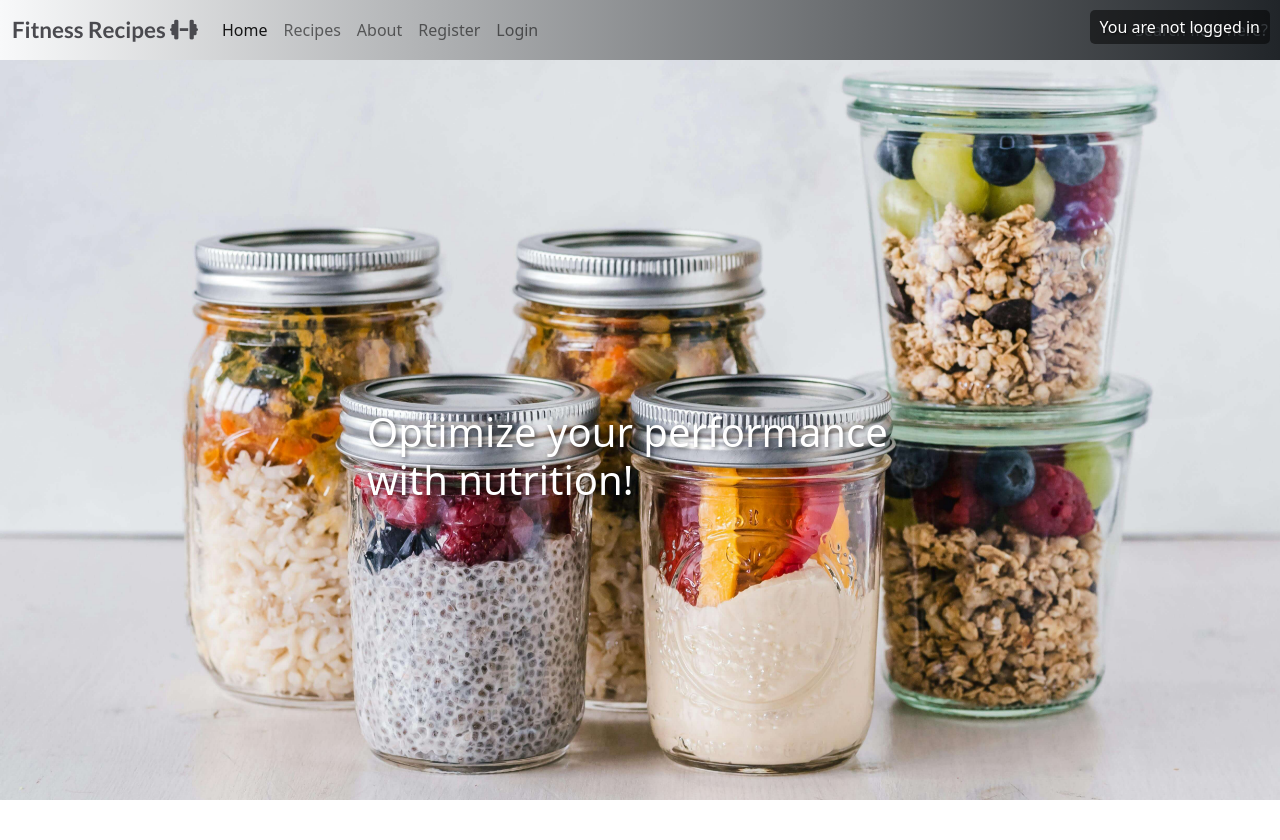
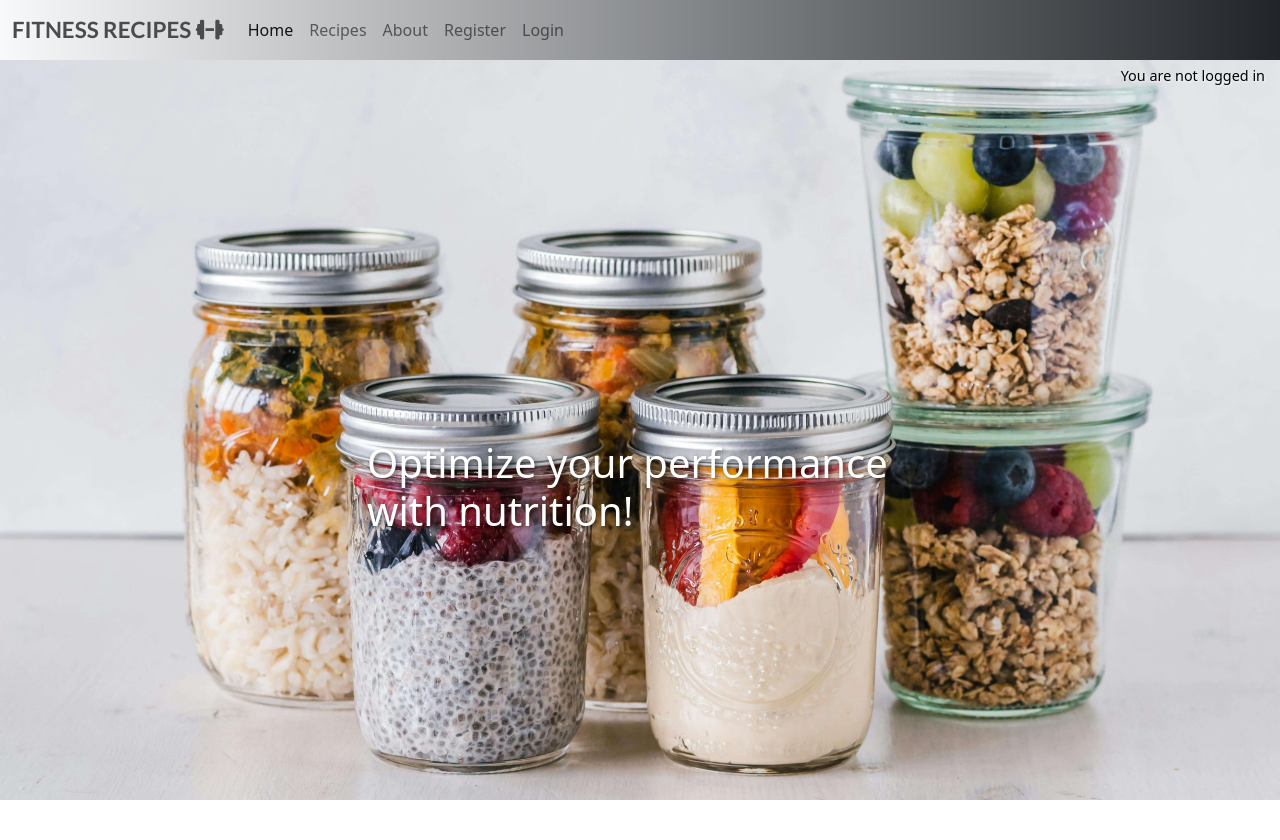
Before and after one commit to SophieTiger/fitness-recipes, a Django app: page / in a window 1280 px wide. Shown: the top 840 px of the page. Run offline with Django 4.2, Linux system fonts and the light colour scheme; some libraries are stand-ins or nearby versions.

Commit message:
Change navbar

```diff
--- a/core/templates/about/about.html
+++ b/core/templates/about/about.html
@@ -18,7 +18,7 @@
   <div class="row">
     <div class="col text-right">
       <!-- Updated on field -->
-      <p class="text-end"><em>Updated on: {{ about.updated_on }}</em></p>
+      <p class="updated-on"><em>Updated on: {{ about.updated_on }}</em></p>
     </div>
   </div>
   <div class="row justify-content-center">
--- a/fitnessrecipes/settings.py
+++ b/fitnessrecipes/settings.py
@@ -29,7 +29,7 @@ TEMPLATES_DIR = os.path.join(BASE_DIR, 'templates')
 SECRET_KEY = os.environ.get("SECRET_KEY")
 
 # SECURITY WARNING: don't run with debug turned on in production!
-DEBUG = True
+DEBUG = False
 
 ALLOWED_HOSTS = ['8000-sophietiger-fitnessreci-yqclcmt1m47.ws.codeinstitute-ide.net', '.herokuapp.com']
 
--- a/static/css/style.css
+++ b/static/css/style.css
@@ -16,6 +16,7 @@ body {
     font-family: Lato, sans-serif;
     font-size: 1.4rem;
     font-weight: 700;
+    text-transform: uppercase;
     color: #4A4A4F;
 }
 
@@ -64,15 +65,12 @@ body {
 
 /* Login message styles */
 .login-status {
-    position: absolute;
-    top: 10px;
-    right: 10px;
-    z-index: 10;
-    color: #fff;
-    text-shadow: 1px 1px 2px rgba(0,0,0,0.7);
-    background-color: rgba(0, 0, 0, 0.5);
-    padding: 5px 10px;
-    border-radius: 5px;
+    color: #000;
+    background: none;
+    padding: 5px 15px;
+    text-align: right;
+    font-size: 0.9rem;
+    text-shadow: 1px 1px 2px rgba(255, 255, 255, 0.7);
 }
 
 /* Main content area */
@@ -89,9 +87,10 @@ main {
 }
 
 /* Style for the login status text */
-.text-end {
-    color: #fff;
-    text-shadow: 1px 1px 2px rgba(0,0,0,0.7);
+.updated-on {
+    color: #000;
+    text-shadow: 1px 1px 2px rgba(255, 255, 255, 0.7);
+    text-align: right;
 }
 
 .light-bg {
@@ -260,10 +259,14 @@ main {
     background-color: rgba(0, 0, 0, 0.5) !important;
 }
 
-/* Adjust text size for different screen sizes */
+/* Responsive adjustments for different screen sizes */
 @media (max-width: 768px) {
     .home-page h1 {
         font-size: 1.5rem;
+    }
+    .login-status {
+        text-align: center;
+        padding: 5px;
     }
 }
 
--- a/templates/base.html
+++ b/templates/base.html
@@ -61,12 +61,12 @@
                             href="{% url 'about' %}">About</a>
                     </li>
                     {% if user.is_authenticated %}
+                    <li class="nav-item"></li>
+                        <a class="nav-link" aria-current="page" href="{% url 'favorites' %}">Favorites</a>
+                    </li>
                     <li class="nav-item">
                         <a class="nav-link {% if request.path == logout_url %}active{% endif %}" aria-current="page"
                             href="{% url 'account_logout' %}">Logout</a>
-                    </li>
-                    <li class="nav-item">
-                        <a class="nav-link" aria-current="page" href="{% url 'favorites' %}">Favorites</a>
                     </li>
                     {% else %}
                     <li class="nav-item">
@@ -79,12 +79,18 @@
                     </li>
                     {% endif %}
                 </ul>
-                <span class="navbar-text text-muted">
-                    Search field here?
-                </span>
             </div>
         </div>
     </nav>
+    <!-- Login Status Message -->
+    <div class="login-status text-end">
+        {% if user.is_authenticated %}
+        <p class="m-0">You are logged in as {{ user }}</p>
+        {% else %}
+        <p class="m-0">You are not logged in</p>
+        {% endif %}
+    </div>
+
     <!-- displaying Django messages -->
     <div class="container">
         <div class="row">
@@ -101,13 +107,6 @@
     </div>
 
     <main class="flex-grow-1">
-        <div class="login-status">
-            {% if user.is_authenticated %}
-            <p class="m-0">You are logged in as {{ user }}</p>
-            {% else %}
-            <p class="m-0">You are not logged in</p>
-            {% endif %}
-        </div>
 
         {% block content %}
         <!-- Content Goes here -->
```
